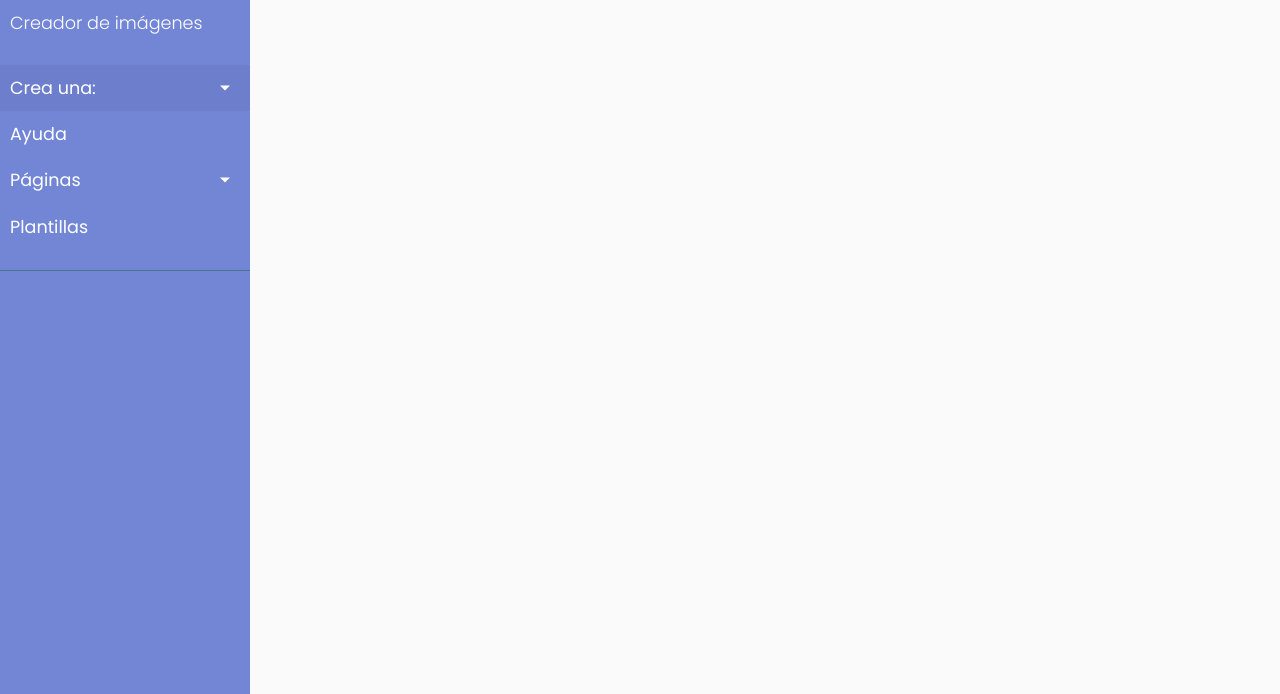
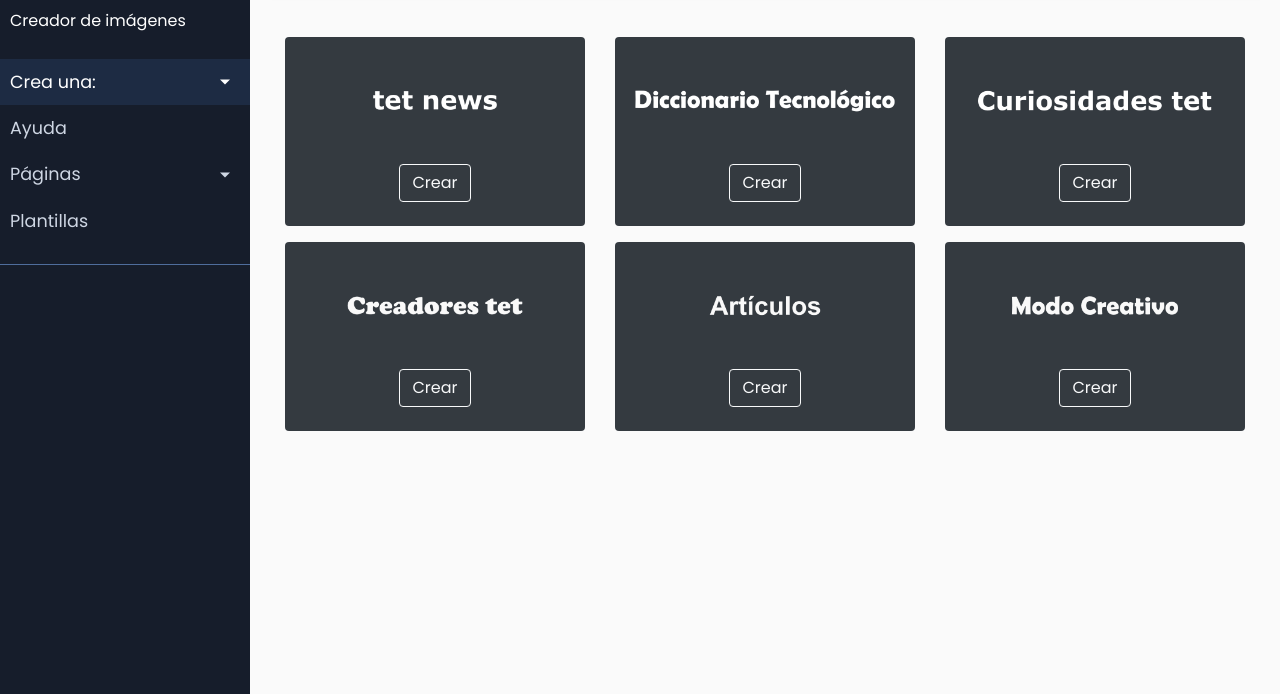
Before and after one commit to somostet/admin, a plain HTML site: page index.html in a window 1280 px wide. Shown: the part 103-797 px from the top of the page. Drawn offline with nearby package versions, Linux system fonts and the light colour scheme.

Commit message:
Update index
Cambios al index, más profesional.

```diff
--- a/index.html
+++ b/index.html
@@ -49,6 +49,9 @@
                             <a href="#">Creadores tet</a>
                         </li>
                         <li>
+                            <a href="#">Artículos</a>
+                        </li>
+                        <li>
                             <a href="#">Modo Creativo</a>
                         </li>
                     </ul>
@@ -58,13 +61,13 @@
                     <a href="#pageSubmenu" data-toggle="collapse" aria-expanded="false" class="dropdown-toggle">Páginas</a>
                     <ul class="collapse list-unstyled" id="pageSubmenu">
                         <li>
-                            <a href="#">Publicaciones</a>
+                            <a href="https://t-e-t.github.io/publicaciones.html">Publicaciones</a>
                         </li>
                         <li>
-                            <a href="#">Curiosidades</a>
+                            <a href="https://t-e-t.github.io/curiosidades.html">Curiosidades</a>
                         </li>
                         <li>
-                            <a href="#">Artículos</a>
+                            <a href="https://t-e-t.github.io/articulos/">Artículos</a>
                         </li>
                     </ul>
                 </li>
@@ -91,12 +94,56 @@
                 </div>
             </nav>
 
+            <div class="container text-white">
+                <div class="row text-center">
+                  <div class="col-sm">
+                    <p class="text-white bg-dark pb-4 pt-4 rounded">
+                        <img class="img-fluid" src="./public/img/tetnews.png"  alt="tet news"><br><br>
+                        <a href="./tetnews.html"><button type="button" class="btn btn-outline-light">Crear</button></a>
+                    </p>
+                  </div>
+                  <div class="col-sm">
+                    <p class="text-white bg-dark pb-4 pt-4 rounded">
+                        <img class="img-fluid" src="./public/img/dict.png"  alt="DicTec"><br><br>
+                        <a href="#"><button type="button" class="btn btn-outline-light">Crear</button></a>
+                    </p>
+                  </div>
+                  <div class="col-sm">
+                        <p class="text-white bg-dark pb-4 pt-4 rounded">
+                            <img class="img-fluid" src="./public/img/curiotet.png"  alt="Curiosidades"><br><br>
+                            <a href="#"><button type="button" class="btn btn-outline-light">Crear</button></a>
+                        </p>
+                  </div>
+                </div>
+                <div class="row text-center">
+                    <div class="col-sm">
+                        <p class="text-white bg-dark pb-4 pt-4 rounded">
+                            <img class="img-fluid" src="./public/img/creadores.png"  alt="creadores"><br><br>
+                            <a href="#"><button type="button" class="btn btn-outline-light">Crear</button></a>
+                        </p>
+                    </div>
+                    <div class="col-sm">
+                        <p class="text-white bg-dark pb-4 pt-4 rounded">
+                            <img class="img-fluid" src="./public/img/Artículos.png"  alt="Artículos"><br><br>
+                            <a href="#"><button type="button" class="btn btn-outline-light">Crear</button></a>
+                        </p>
+                    </div>
+                    <div class="col-sm">
+                        <p class="text-white bg-dark pb-4 pt-4 rounded">
+                            <img class="img-fluid" src="./public/img/ModoCreativo.png"  alt="Modo creativo"><br><br>
+                            <a href="#"><button type="button" class="btn btn-outline-light">Crear</button></a>
+                        </p>
+                    </div>
+                  </div>
+              </div>
+        </div>
 
-        </div>
+
     </div>
-    <footer class="p-2" style="background-color: #1a1a1a; ">
+
+    <footer class="p-1" style="background-color: #1a1a1a; ">
             <!-- Copyright-->
-            <div class="footer-copyright py-3 pb-3 text-white text-center pt-5">
+            <div class="footer-copyright  pb-2 text-white text-center pt-3">
               <p class="text-center">
                 <img class="img-fluid" src="./public/img/Logotet.png" width="50px" height="50px" alt="tet">
               </p>
@@ -105,7 +152,7 @@
                     tu espacio tecnológico
                 </a>
 
-                <br>La tecnologia tiene su espacio<br><br>
+                <br>La tecnologia tiene su espacio<br>
             </div>
     </footer>
 
--- a/public/css/styleB.css
+++ b/public/css/styleB.css
@@ -6,13 +6,6 @@ body {
     background: #fafafa;
 }
 
-p {
-    font-family: 'Poppins', sans-serif;
-    font-size: 1.1em;
-    font-weight: 300;
-    line-height: 1.7em;
-    color: #999;
-}
 
 a, a:hover, a:focus {
     color: inherit;
@@ -57,8 +50,8 @@ a, a:hover, a:focus {
 #sidebar {
     min-width: 250px;
     max-width: 250px;
-    background: #7386D5;
-    color: #fff;
+    background: #161d2b;
+    color:#ced6e3;
     transition: all 0.6s cubic-bezier(0.945, 0.020, 0.270, 0.665);
     transform-origin: bottom left;
 }
@@ -70,12 +63,13 @@ a, a:hover, a:focus {
 
 #sidebar .sidebar-header {
     padding: 20px;
-    background: #6d7fcc;
+    background: #1d2b43;
+    color: white;
 }
 
 #sidebar ul.components {
     padding: 20px 0;
-    border-bottom: 1px solid #47748b;
+    border-bottom: 1px solid #4f6d9c;
 }
 
 #sidebar ul p {
@@ -89,13 +83,13 @@ a, a:hover, a:focus {
     display: block;
 }
 #sidebar ul li a:hover {
-    color: #7386D5;
-    background: #fff;
+    color: #161d2b;
+    background: #ced6e3;
 }
 
 #sidebar ul li.active > a, a[aria-expanded="true"] {
     color: #fff;
-    background: #6d7fcc;
+    background: #1d2b43;
 }
 
 
@@ -114,7 +108,7 @@ a[data-toggle="collapse"] {
 ul ul a {
     font-size: 0.9em !important;
     padding-left: 30px !important;
-    background: #6d7fcc;
+    background: #4f6d9c;
 }
 
 ul.CTAs {
@@ -129,15 +123,7 @@ ul.CTAs a {
     margin-bottom: 5px;
 }
 
-a.download {
-    background: #fff;
-    color: #7386D5;
-}
 
-a.article, a.article:hover {
-    background: #6d7fcc !important;
-    color: #fff !important;
-}
 
 
 
```
Also changed, not shown: public/img/Artículos.png (added), public/img/ModoCreativo.png (added), public/img/creadores.png (added), public/img/curiotet.png (added), public/img/dict.png (added), public/img/tetnews.png (added).
